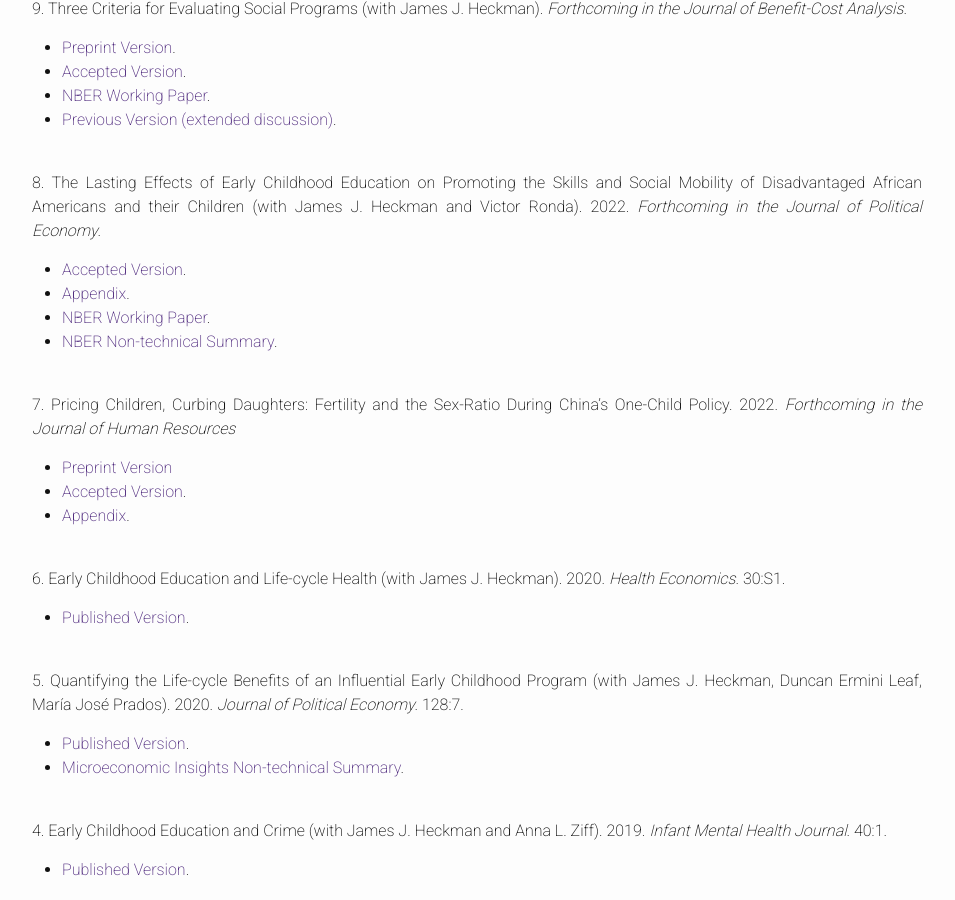
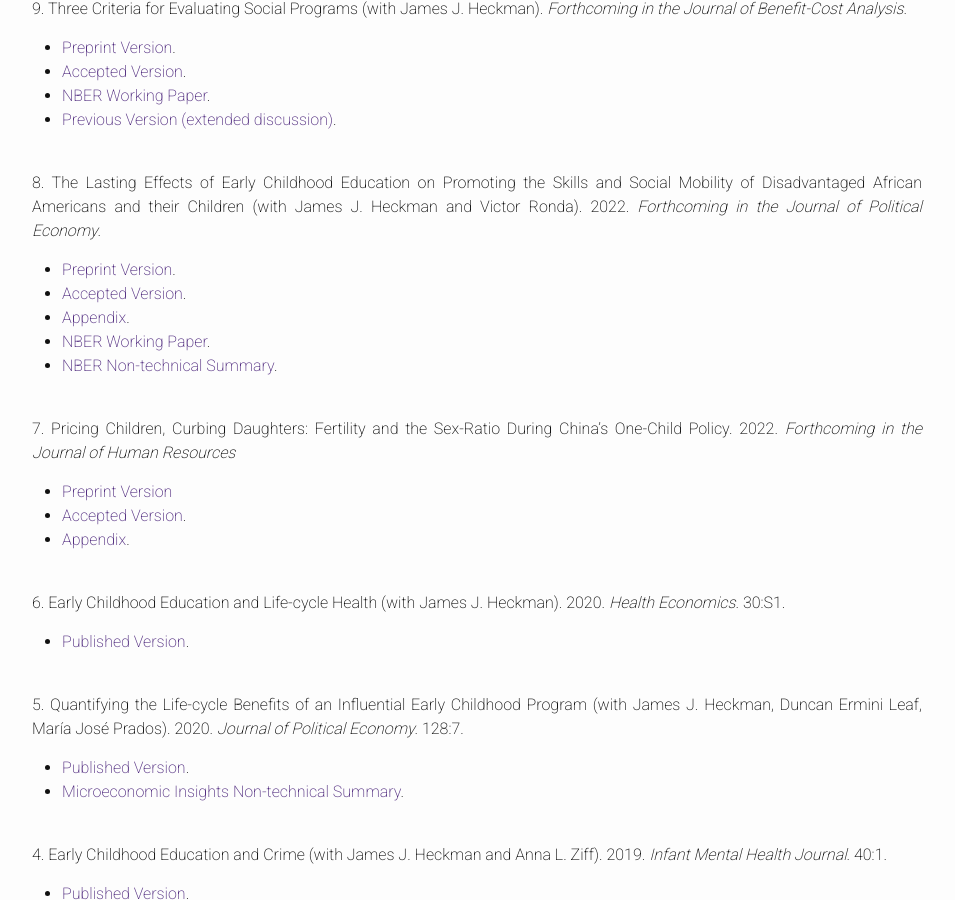
Before and after one commit to jorgelgarcia/jorgelgarcia.github.io, a Jekyll site: the page built from research.md, in a window 1280 px wide and 900 px high, scrolled down 856 px. Shown: the whole window, without its empty margins (163-1118 px from the left). Built offline with Jekyll 4.4.1, drawn with Linux system fonts in a browser that asks for light colours; nearby versions of some CDN libraries; some web fonts are replaced.

Commit message:
add preprint of JPE

```diff
--- a/research.md
+++ b/research.md
@@ -39,6 +39,7 @@
 <br/>
 
 8\. The Lasting Effects of Early Childhood Education on Promoting the Skills and Social Mobility of Disadvantaged African Americans and their Children (with James J. Heckman and Victor Ronda). 2022. <em>Forthcoming in the Journal of Political Economy</em>.
+* [Preprint Version](https://www.journals.uchicago.edu/doi/epdf/10.1086/722936).
 * [Accepted Version](https://www.dropbox.com/s/2j6fb6i9af2e21q/perrysecondgen_paper_08-26-2022a_jlg.pdf?dl=0).
 * [Appendix](https://www.dropbox.com/s/vor0ypc15d6oa7c/perrysecondgen_appendix_08-26-2022a_jlg.pdf?dl=0).
 * [NBER Working Paper](https://www.dropbox.com/s/j064n60f2pg5mbg/w29057.pdf?dl=0).
```
